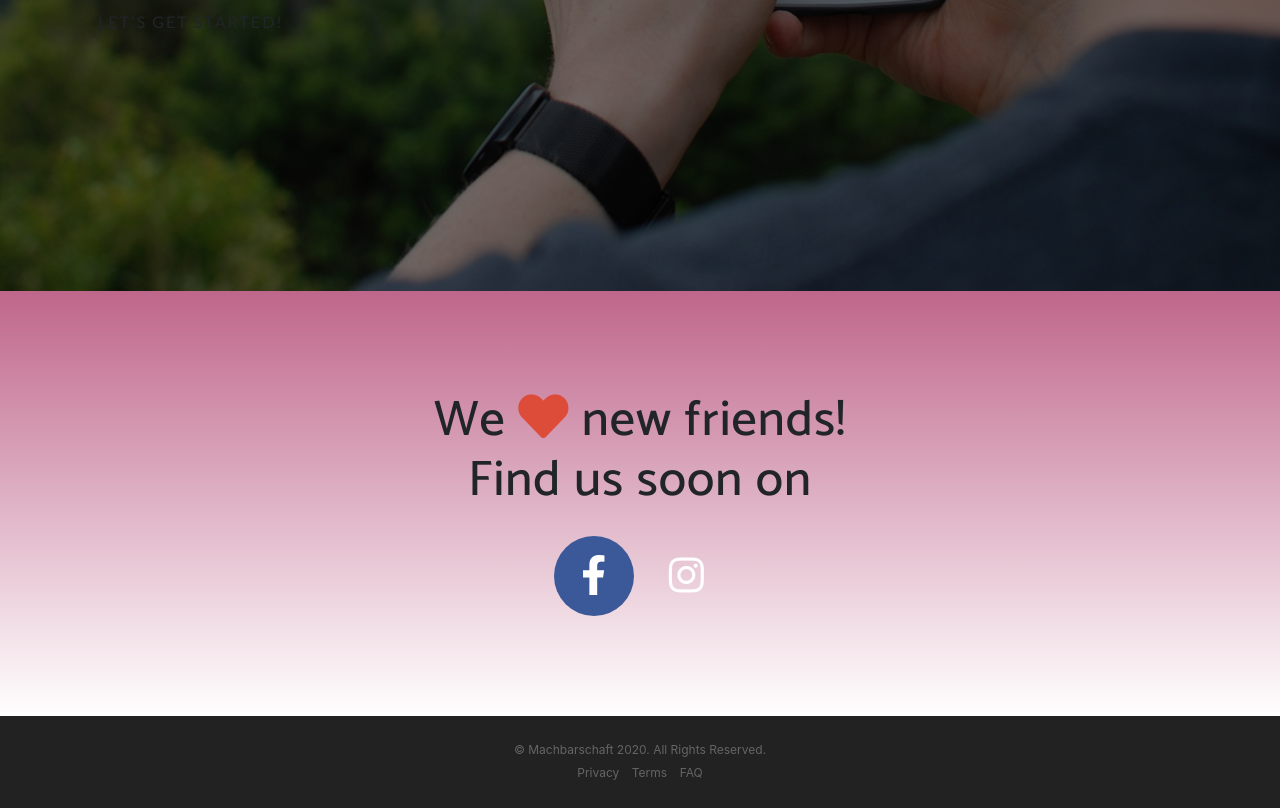
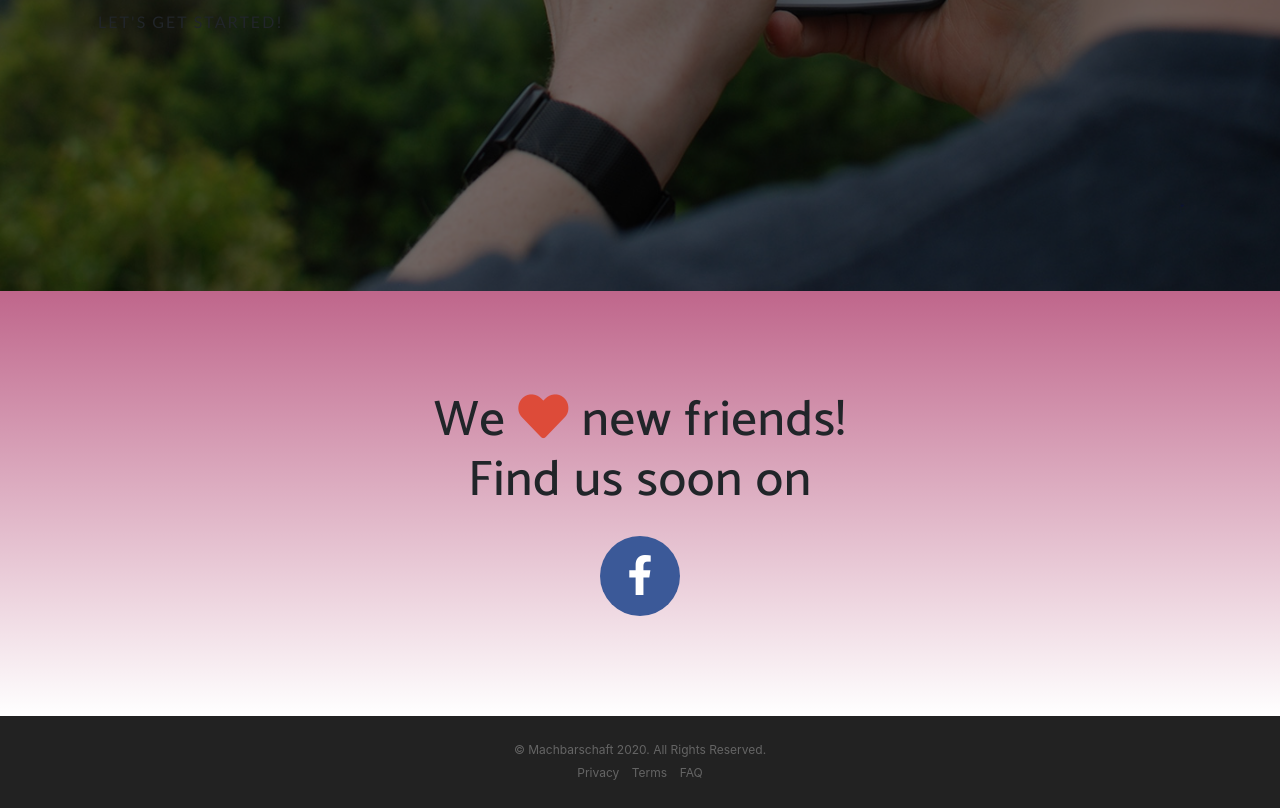
Before and after one commit to machbarschaft/machbarschaft-web, a website with bundled scripts: page index.html in a window 1280 px wide. Shown: the part 3295-4103 px from the top of the page. Built offline with nearby package versions, Linux system fonts and the light colour scheme; a web font is replaced by a local one.

Commit message:
deactivated insta

```diff
--- a/index.html
+++ b/index.html
@@ -186,11 +186,11 @@
             <i class="fab fa-facebook-f"></i>
           </a>
         </li>
-        <li class="list-inline-item social-instagram">
+        <!-- <li class="list-inline-item social-instagram">
           <a href="https://instagram.com/machbarschaft">
             <i class="fab fa-instagram"></i>
           </a>
-        </li>
+        </li> -->
       </ul>
     </div>
   </section>
```
